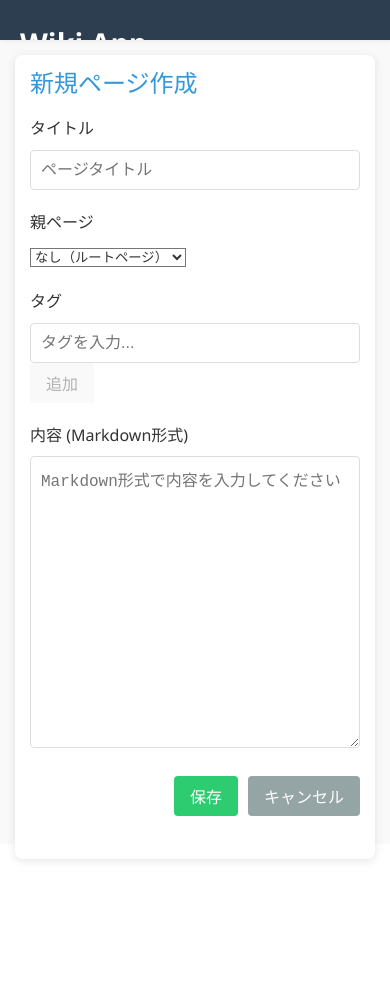
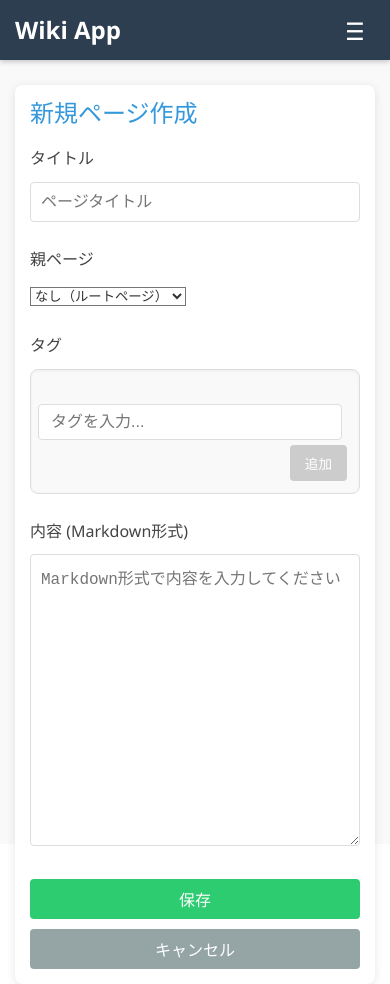
Before and after one commit to jobjohn/test-wiki, a React (Vite) app: page /new in a window 390 px wide. Before the commit the page ends 899 px from the top, so only its background shows below. Built offline with nearby package versions, Linux system fonts and the light colour scheme.

Commit message:
モバイルヘッダーを追加し、メニューの開閉機能を実装しました。また、サイドバーのリンクにメニューを閉じる機能を追加しました。CSSスタイルを調整し、レスポンシブデザインを強化しました。

```diff
--- a/src/App.css
+++ b/src/App.css
@@ -466,14 +466,15 @@ button {
 }
 
 .form-group {
-  margin-bottom: 20px;
+  margin-bottom: 25px;
 }
 
 .form-group label {
   display: block;
-  margin-bottom: 8px;
+  margin-bottom: 10px;
   font-weight: 500;
   font-size: var(--font-size-base);
+  color: #444;
 }
 
 .form-group input,
@@ -595,14 +596,30 @@ button {
 
   .sidebar {
     width: 100%;
-    position: relative;
+    position: static;
     height: auto;
     min-height: auto;
+    box-shadow: 0 2px 5px rgba(0, 0, 0, 0.1);
+    padding: 15px;
+  }
+
+  .sidebar-header {
+    padding-bottom: 15px;
+    margin-bottom: 15px;
+  }
+
+  .sidebar-nav ul {
+    margin: 0 0 15px 0;
+  }
+
+  .sidebar-nav li {
+    margin-bottom: 5px;
   }
 
   .main-content {
     margin-left: 0;
     padding: 15px;
+    min-height: auto;
   }
 
   .app-content {
@@ -613,6 +630,8 @@ button {
   .wiki-form,
   .wiki-list {
     padding: 15px;
+    min-height: auto;
+    margin-top: 15px;
   }
 
   .page-header h1 {
@@ -630,6 +649,218 @@ button {
   .new-page {
     width: 100%;
     max-width: 100%;
+    min-height: auto;
+  }
+
+  .page-item {
+    flex-direction: column;
+    align-items: flex-start;
+  }
+
+  .page-date {
+    margin-top: 5px;
+  }
+
+  .page-actions {
+    flex-wrap: wrap;
+    gap: 5px;
+  }
+
+  .form-actions {
+    flex-direction: column;
+    gap: 10px;
+  }
+
+  .form-actions button {
+    width: 100%;
+  }
+
+  .tag {
+    margin-bottom: 5px;
+  }
+
+  .tags-cloud {
+    justify-content: center;
+  }
+
+  .tag-filter-info {
+    flex-direction: column;
+    gap: 10px;
+    align-items: flex-start;
+  }
+
+  .clear-filter {
+    align-self: flex-end;
+  }
+
+  .view-toggle {
+    margin-bottom: 15px;
+  }
+}
+
+/* タブレット向けスタイル */
+@media (min-width: 769px) and (max-width: 1024px) {
+  .sidebar {
+    width: 200px;
+  }
+
+  .main-content {
+    margin-left: 200px;
+  }
+
+  .wiki-page,
+  .wiki-form,
+  .wiki-list {
+    max-width: 100%;
+  }
+}
+
+/* 小さなモバイル向けスタイル */
+@media (max-width: 480px) {
+  .page-meta {
+    flex-direction: column;
+    gap: 5px;
+  }
+
+  .not-found-page h1 {
+    font-size: 2rem;
+  }
+
+  .not-found-page h2 {
+    font-size: var(--font-size-medium);
+  }
+
+  .form-group textarea {
+    min-height: 150px;
+  }
+
+  .all-tags {
+    padding: 10px;
+  }
+
+  .tags-input-container {
+    padding: 5px;
+  }
+
+  .tag-input-wrapper {
+    flex-direction: column;
+  }
+
+  .tag-input-wrapper input {
+    margin-right: 0;
+    margin-bottom: 5px;
+  }
+
+  .add-tag-button {
+    align-self: flex-end;
+  }
+}
+
+/* モバイルヘッダー */
+.mobile-header {
+  display: none;
+  background-color: #2c3e50;
+  color: white;
+  padding: 10px 15px;
+  position: fixed;
+  top: 0;
+  left: 0;
+  right: 0;
+  z-index: 998;
+  box-shadow: 0 2px 5px rgba(0, 0, 0, 0.2);
+  display: flex;
+  justify-content: space-between;
+  align-items: center;
+}
+
+.mobile-title {
+  color: white;
+  text-decoration: none;
+}
+
+.mobile-title h2 {
+  margin: 0;
+  font-size: var(--font-size-large);
+  color: white;
+}
+
+.mobile-title:hover {
+  text-decoration: none;
+}
+
+.mobile-title:hover h2 {
+  color: rgba(255, 255, 255, 0.8);
+}
+
+@media (min-width: 769px) {
+  .mobile-header {
+    display: none;
+  }
+}
+
+/* ハンバーガーメニュー */
+.menu-toggle {
+  display: none;
+  background: none;
+  border: none;
+  color: white;
+  font-size: var(--font-size-large);
+  cursor: pointer;
+  position: relative;
+  z-index: 1001;
+  padding: 0;
+  background-color: transparent;
+  border-radius: 4px;
+  width: 40px;
+  height: 40px;
+  justify-content: center;
+  align-items: center;
+}
+
+@media (max-width: 768px) {
+  .mobile-header {
+    display: flex;
+  }
+
+  .menu-toggle {
+    display: flex;
+  }
+
+  .sidebar {
+    position: fixed;
+    left: -100%;
+    top: 0;
+    height: 100vh;
+    width: 80%;
+    max-width: 300px;
+    z-index: 1000;
+    transition: left 0.3s ease;
+    overflow-y: auto;
+  }
+
+  .sidebar.open {
+    left: 0;
+  }
+
+  .sidebar-overlay {
+    display: none;
+    position: fixed;
+    top: 0;
+    left: 0;
+    right: 0;
+    bottom: 0;
+    background-color: rgba(0, 0, 0, 0.5);
+    z-index: 999;
+  }
+
+  .sidebar-overlay.open {
+    display: block;
+  }
+
+  .main-content {
+    margin-left: 0;
+    width: 100%;
+    padding-top: 70px;
   }
 }
 
@@ -812,3 +1043,243 @@ select {
   left: 0;
   color: var(--secondary-color);
 }
+
+/* タグスタイル */
+.tag {
+  display: inline-block;
+  background-color: #e0f7fa;
+  color: #00838f;
+  padding: 6px 12px;
+  border-radius: 16px;
+  font-size: var(--font-size-small);
+  margin-right: 8px;
+  margin-bottom: 8px;
+  text-decoration: none;
+  transition: background-color 0.2s, transform 0.2s;
+  box-shadow: 0 1px 3px rgba(0, 0, 0, 0.1);
+}
+
+.tag:hover {
+  background-color: #b2ebf2;
+  transform: translateY(-2px);
+  box-shadow: 0 2px 5px rgba(0, 0, 0, 0.15);
+}
+
+.tag.active {
+  background-color: #00acc1;
+  color: white;
+}
+
+.tag-small {
+  display: inline-block;
+  background-color: #e0f7fa;
+  color: #00838f;
+  padding: 3px 8px;
+  border-radius: 12px;
+  font-size: calc(var(--font-size-small) * 0.9);
+  margin-right: 6px;
+  margin-bottom: 4px;
+  text-decoration: none;
+  transition: background-color 0.2s;
+  box-shadow: 0 1px 2px rgba(0, 0, 0, 0.05);
+}
+
+.tag-small:hover {
+  background-color: #b2ebf2;
+}
+
+.page-tags {
+  margin-top: 15px;
+  margin-bottom: 25px;
+  display: flex;
+  flex-wrap: wrap;
+  align-items: center;
+}
+
+.page-item-tags {
+  display: inline-flex;
+  flex-wrap: wrap;
+  margin-left: 10px;
+  margin-top: 5px;
+}
+
+/* タグ入力スタイル */
+.tags-input-container {
+  margin-bottom: 15px;
+  border: 1px solid #ddd;
+  border-radius: 8px;
+  padding: 12px;
+  background-color: #f9f9f9;
+  box-shadow: inset 0 1px 3px rgba(0, 0, 0, 0.05);
+}
+
+.tags-list {
+  display: flex;
+  flex-wrap: wrap;
+  margin-bottom: 12px;
+  padding: 5px 0;
+}
+
+.tag-input-wrapper {
+  display: flex;
+  align-items: center;
+  margin-top: 8px;
+}
+
+.tag-input-wrapper input {
+  flex-grow: 1;
+  margin-right: 10px;
+  padding: 8px 12px;
+  border: 1px solid #ddd;
+  border-radius: 4px;
+  font-size: var(--font-size-base);
+  transition: border-color 0.3s;
+}
+
+.tag-input-wrapper input:focus {
+  border-color: var(--primary-color);
+  outline: none;
+  box-shadow: 0 0 0 2px rgba(52, 152, 219, 0.2);
+}
+
+.add-tag-button {
+  background-color: #00acc1;
+  color: white;
+  border: none;
+  border-radius: 4px;
+  padding: 8px 15px;
+  cursor: pointer;
+  font-size: var(--font-size-small);
+  transition: background-color 0.3s, transform 0.2s;
+  box-shadow: 0 2px 4px rgba(0, 0, 0, 0.1);
+}
+
+.add-tag-button:hover {
+  background-color: #0097a7;
+  transform: translateY(-1px);
+  box-shadow: 0 3px 6px rgba(0, 0, 0, 0.15);
+}
+
+.add-tag-button:active {
+  transform: translateY(0);
+  box-shadow: 0 1px 2px rgba(0, 0, 0, 0.1);
+}
+
+.add-tag-button:disabled {
+  background-color: #ccc;
+  cursor: not-allowed;
+  transform: none;
+  box-shadow: none;
+}
+
+.tag-remove {
+  background: none;
+  border: none;
+  color: #00838f;
+  margin-left: 4px;
+  cursor: pointer;
+  font-weight: bold;
+  font-size: var(--font-size-small);
+  transition: color 0.2s;
+  padding: 0 4px;
+}
+
+.tag-remove:hover {
+  color: #e74c3c;
+}
+
+.suggested-tags {
+  margin-top: 15px;
+  font-size: var(--font-size-small);
+  padding: 8px;
+  background-color: #f5f5f5;
+  border-radius: 6px;
+}
+
+.suggested-tags > span {
+  display: inline-block;
+  margin-right: 8px;
+  margin-bottom: 8px;
+  color: #555;
+}
+
+.suggested-tag {
+  background: none;
+  border: 1px solid #00acc1;
+  color: #00acc1;
+  border-radius: 12px;
+  padding: 4px 10px;
+  margin-right: 6px;
+  margin-bottom: 6px;
+  font-size: calc(var(--font-size-small) * 0.9);
+  cursor: pointer;
+  transition: all 0.2s;
+}
+
+.suggested-tag:hover {
+  background-color: #e0f7fa;
+  border-color: #0097a7;
+  color: #0097a7;
+}
+
+.suggested-tag:disabled {
+  border-color: #ccc;
+  color: #ccc;
+  cursor: not-allowed;
+}
+
+.all-tags {
+  margin: 25px 0;
+  padding: 18px;
+  background-color: #f5f5f5;
+  border-radius: 8px;
+  box-shadow: 0 1px 3px rgba(0, 0, 0, 0.05);
+}
+
+.all-tags h3 {
+  margin-top: 0;
+  margin-bottom: 15px;
+  font-size: var(--font-size-base);
+  color: #333;
+  padding-bottom: 8px;
+  border-bottom: 1px solid #eee;
+}
+
+.tags-cloud {
+  display: flex;
+  flex-wrap: wrap;
+  gap: 8px;
+}
+
+.tag-filter-info {
+  margin: 20px 0;
+  padding: 12px 15px;
+  background-color: #fff8e1;
+  border-left: 4px solid #ffc107;
+  display: flex;
+  justify-content: space-between;
+  align-items: center;
+  border-radius: 0 4px 4px 0;
+  box-shadow: 0 1px 3px rgba(0, 0, 0, 0.05);
+}
+
+.tag-filter-info p {
+  margin: 0;
+  font-size: var(--font-size-base);
+  color: #795548;
+}
+
+.clear-filter {
+  color: #f57c00;
+  text-decoration: none;
+  font-weight: bold;
+  font-size: var(--font-size-small);
+  padding: 4px 8px;
+  border-radius: 4px;
+  transition: background-color 0.2s;
+}
+
+.clear-filter:hover {
+  text-decoration: none;
+  background-color: rgba(245, 124, 0, 0.1);
+}
--- a/src/App.tsx
+++ b/src/App.tsx
@@ -11,35 +11,61 @@ import { WikiPage } from './types';
 
 function App() {
   const [pages, setPages] = useState<WikiPage[]>([]);
+  const [menuOpen, setMenuOpen] = useState(false);
 
   useEffect(() => {
     setPages(getAllPages());
   }, []);
 
+  // メニューの開閉を切り替える関数
+  const toggleMenu = () => {
+    setMenuOpen(!menuOpen);
+  };
+
+  // メニューを閉じる関数
+  const closeMenu = () => {
+    setMenuOpen(false);
+  };
+
   return (
     <Router>
       <div className="app-container">
+        <div className="mobile-header">
+          <Link to="/" className="mobile-title">
+            <h2>Wiki App</h2>
+          </Link>
+          <button
+            className="menu-toggle"
+            onClick={toggleMenu}
+            aria-label={menuOpen ? "メニューを閉じる" : "メニューを開く"}
+          >
+            {menuOpen ? "✕" : "☰"}
+          </button>
+        </div>
+
+        <div className={`sidebar-overlay ${menuOpen ? 'open' : ''}`} onClick={closeMenu}></div>
+
         <div className="app-content">
-          <aside className="sidebar">
+          <aside className={`sidebar ${menuOpen ? 'open' : ''}`}>
             <div className="sidebar-header">
-              <Link to="/" className="sidebar-title">
+              <Link to="/" className="sidebar-title" onClick={closeMenu}>
                 <h2>Wiki App</h2>
               </Link>
             </div>
             <nav className="sidebar-nav">
               <ul>
                 <li>
-                  <Link to="/">ホーム</Link>
+                  <Link to="/" onClick={closeMenu}>ホーム</Link>
                 </li>
                 <li>
-                  <Link to="/new">新規ページ作成</Link>
+                  <Link to="/new" onClick={closeMenu}>新規ページ作成</Link>
                 </li>
               </ul>
               <h3>最近のページ</h3>
               <ul>
                 {pages.slice(0, 5).map(page => (
                   <li key={page.id}>
-                    <Link to={`/page/${page.id}`}>{page.title}</Link>
+                    <Link to={`/page/${page.id}`} onClick={closeMenu}>{page.title}</Link>
                   </li>
                 ))}
               </ul>
```
